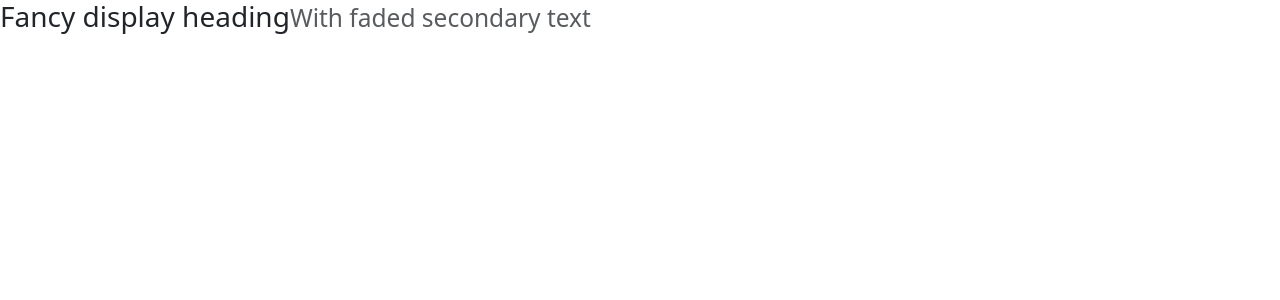
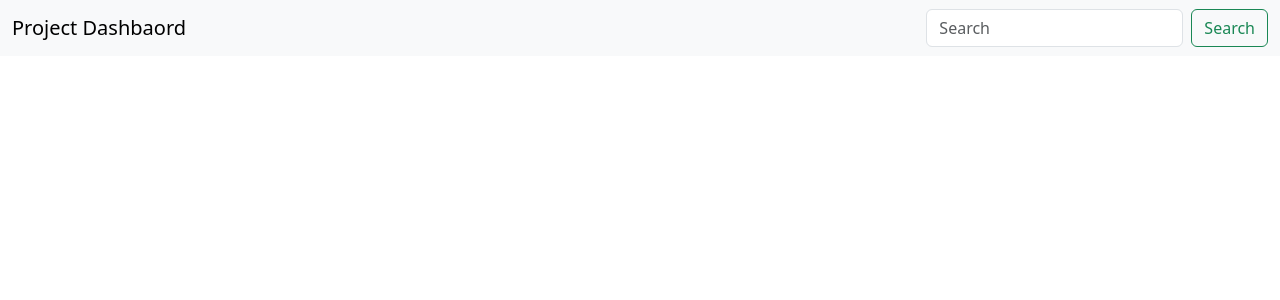
Before and after one commit to JainCK/Frontend-React-Learning-projects, a React (Vite) app in the folder PM-Dashboard/: page / in a window 1280 px wide. Shown: the top 300 px of the page. Built offline with nearby package versions, Linux system fonts and the light colour scheme.

Commit message:
imported App componenet

```diff
--- a/PM-Dashboard/src/App.tsx
+++ b/PM-Dashboard/src/App.tsx
@@ -1,12 +1,10 @@
 import "bootstrap/dist/css/bootstrap.css";
+import Navbar from "./Components/Navigation";
 
 function App() {
   return (
     <>
-      <h3>
-        Fancy display heading
-        <small className="text-body-secondary">With faded secondary text</small>
-      </h3>
+      <Navbar />
     </>
   );
 }
```
